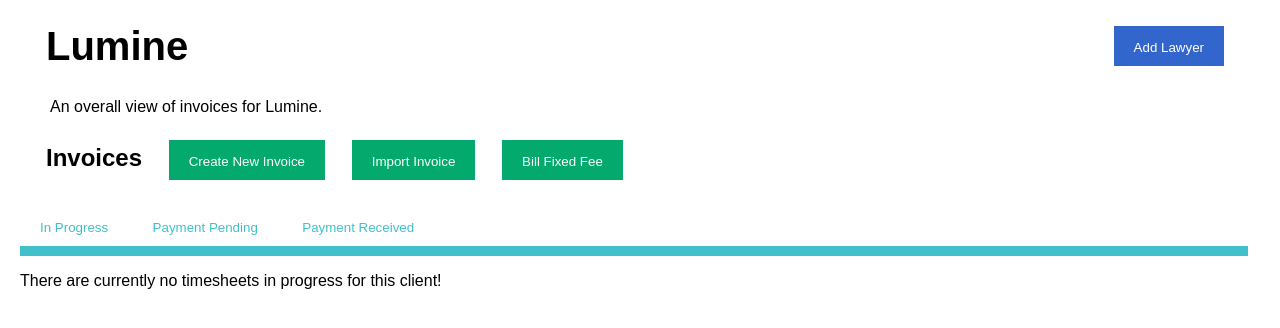
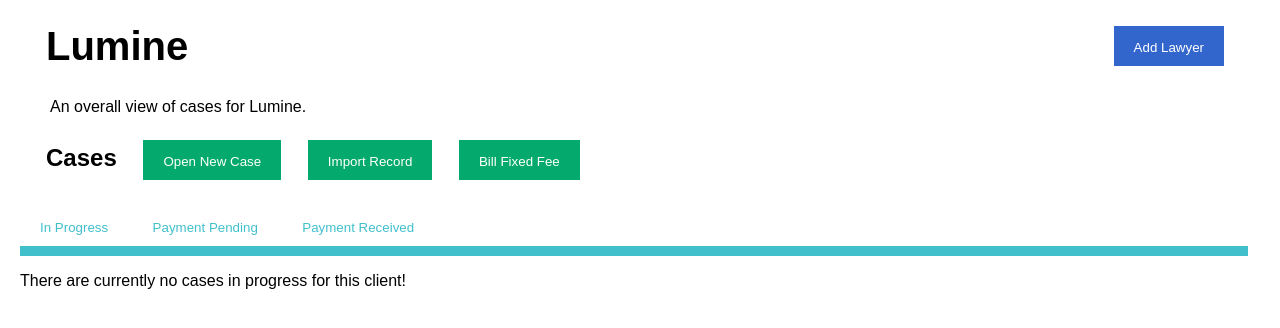
Before and after one commit to laurenlim2112/SMU-Hackathon, a Flask app: page /clients/2 in a window 1280 px wide. Shown: the part 100-428 px from the top of the page. Run offline with Flask 3, Linux system fonts and the light colour scheme; a user stored in the database is signed in; data comes from the database, SQL or seed files in the repository; both versions use the stored data as it was after the commit; data that the repository does not hold is empty.

Commit message:
Minor layout updates

```diff
--- a/app.py
+++ b/app.py
@@ -23,7 +23,6 @@ def home():
     user = cursor.execute("SELECT name FROM users WHERE id = ?", [id]).fetchone()
     name = user["name"]
     clients = []
-
     rows = cursor.execute("SELECT * FROM users_clients WHERE user_id = ?", [id]).fetchall()
     tasks = cursor.execute("SELECT * FROM users_clients WHERE user_id = ?", [id]).fetchall()
     for row in rows:
@@ -186,14 +185,14 @@ def client(id):
         for row in payment_pending_rows:
             payment_pending_timesheet = {}
             payment_pending_timesheet["id"] = row["id"]
-            payment_pending_timesheet["created"] = row["created"]
+            payment_pending_timesheet["invoice_generated"] = row["invoice_generated"]
             payment_pending_timesheets.append(payment_pending_timesheet)
         payment_received_rows = cursor.execute("SELECT * FROM timesheets WHERE client_id = ? AND status = 3", [client_info["id"]]).fetchall()
         payment_received_timesheets = []
         for row in payment_received_rows:
             payment_received_timesheet = {}
             payment_received_timesheet["id"] = row["id"]
-            payment_received_timesheet["created"] = row["created"]
+            payment_received_timesheet["invoice_paid"] = row["invoice_paid"]
             payment_received_timesheets.append(payment_received_timesheet)
         lawyer_rows = cursor.execute("SELECT * FROM users WHERE firm = ?", [user_firm]).fetchall()
         lawyers = []
@@ -221,7 +220,7 @@ def client(id):
     else:
         return redirect(url_for("home"))
 
-@app.route("/invoices/<id>", methods=["GET"])
+@app.route("/cases/<id>", methods=["GET"])
 @login_required
 def timesheet(id):
     connection = sqlite3.connect("database.db")
@@ -262,13 +261,21 @@ def timesheet(id):
             fixed_fee["description"] = cursor.execute("SELECT * FROM fixed_fees WHERE id = ?", [fee_type]).fetchone()["description"]
             fixed_fee["amount"] = fixed_row["amount"]
             fixed_fees.append(fixed_fee)
+        invoice_total = 0
+        if tasks_total:
+            invoice_total += tasks_total
+        if d_total:
+            invoice_total += d_total
+        if fixed_total:
+            invoice_total += fixed_total
         connection.close()
         return render_template("timesheet.html", timesheet=timesheet, client=client, tasks=tasks,
                                disbursements=disbursements,
                                fixed_fees=fixed_fees,
                                tasks_total=tasks_total,
                                d_total=d_total,
-                               fixed_total=fixed_total)
+                               fixed_total=fixed_total,
+                               invoice_total=invoice_total)
     else:
         return redirect(url_for("home"))
 
@@ -438,9 +445,10 @@ def export(id):
     client_id = cursor.execute("SELECT * FROM timesheets WHERE id = ?", [id]).fetchone()["client_id"]
     rel = cursor.execute("SELECT * FROM users_clients WHERE user_id = ? AND client_id = ?", [user_id, client_id]).fetchall()
     if len(rel) != 0:
+        date = datetime.datetime.now().strftime("%d-%m-%Y")
         filename = request.form.get("filename")
         file = filename + ".xlsx"
-        cursor.execute("UPDATE timesheets SET status = 2 WHERE id = ?", [id])
+        cursor.execute("UPDATE timesheets SET status = 2, invoice_generated = ? WHERE id = ?", [date, id])
         in_progress = cursor.execute("SELECT in_progress FROM clients WHERE id = ?", [client_id]).fetchone()["in_progress"] - 1
         payment_pending = cursor.execute("SELECT payment_pending FROM clients WHERE id = ?", [client_id]).fetchone()["payment_pending"] + 1
         cursor.execute("UPDATE clients SET in_progress = ?, payment_pending = ? WHERE id = ?", [in_progress, payment_pending, client_id])
@@ -473,7 +481,8 @@ def approve(id):
     client_id = cursor.execute("SELECT * FROM timesheets WHERE id = ?", [id]).fetchone()["client_id"]
     rel = cursor.execute("SELECT * FROM users_clients WHERE user_id = ? AND client_id = ?", [user_id, client_id]).fetchall()
     if len(rel) != 0:
-        cursor.execute("UPDATE timesheets SET status = 3 WHERE id = ?", [id])
+        date = datetime.datetime.now().strftime("%d-%m-%Y")
+        cursor.execute("UPDATE timesheets SET status = 3, invoice_paid = ? WHERE id = ?", [date, id])
         payment_pending = cursor.execute("SELECT payment_pending FROM clients WHERE id = ?", [client_id]).fetchone()["payment_pending"] - 1
         payment_received = cursor.execute("SELECT payment_received FROM clients WHERE id = ?", [client_id]).fetchone()["payment_received"] + 1
         cursor.execute("UPDATE clients SET payment_pending = ?, payment_received = ? WHERE id = ?", [payment_pending, payment_received, client_id])
--- a/templates/client.html
+++ b/templates/client.html
@@ -18,16 +18,16 @@
         </span>
     </div>
 
-    <p class="tagline"> An overall view of invoices for {{ client["name"] }}. </p>
+    <p class="tagline"> An overall view of cases for {{ client["name"] }}. </p>
 
     <h2 class="container">
-        Invoices
+        Cases
         <span>
             <button type="button" class="option-button successbtn" id="addNewTimesheetModalOpen" style="margin-left: 20px;">
-                Create New Invoice
+                Open New Case
             </button>
             <button type="button" class="option-button successbtn" data-bs-toggle="modal" id="importExcelModalOpen">
-                Import Invoice
+                Import Record
             </button>
             <button type="button" class="option-button successbtn" id="billFixedFeeModalOpen">
                 Bill Fixed Fee
@@ -45,12 +45,12 @@
             {% for timesheet in in_progress_timesheets %}
                 <a href="{{ url_for('timesheet', id=timesheet['id']) }}" class="stretched-link">
                     <div class="invoice-card">
-                        <b>Invoice in progress created on {{ timesheet["created"] }}</b>
+                        <b>Case in progress opened on {{ timesheet["created"] }}</b>
                     </div>
                 </a>
             {% endfor %}
         {% else %}
-            <p>There are currently no timesheets in progress for this client!</p>
+            <p>There are currently no cases in progress for this client!</p>
         {% endif %}
     </div>
 
@@ -60,7 +60,7 @@
             {% for timesheet in payment_pending_timesheets %}
                 <a href="{{ url_for('timesheet', id=timesheet['id']) }}" class="stretched-link">
                     <div class="card">
-                        <b>Invoice awaiting payment created on {{ timesheet["created"] }}</b>
+                        <b>Invoice awaiting payment created on {{ timesheet["invoice_generated"] }}</b>
                     </div>
                 </a>
             {% endfor %}
@@ -75,12 +75,12 @@
             {% for timesheet in payment_received_timesheets %}
                 <a href="{{ url_for('timesheet', id=timesheet['id']) }}" class="stretched-link">
                     <div class="card">
-                        <b>Invoice marked as paid created on {{ timesheet["created"] }}</b>
+                        <b>Invoice paid on {{ timesheet["invoice_paid"] }}</b>
                     </div>
                 </a>
             {% endfor %}
         {% else %}
-            <p>There are currently no invoices marked as paid by this client!</p>
+            <p>There are currently no invoices paid by this client!</p>
         {% endif %}
     </div>
 
@@ -88,10 +88,10 @@
         <div class="modal short-modal" id="addNewTimesheetModal">
             <form id="addtimesheetform" action="{{ url_for('addtimesheet', id=client['id']) }}" method="post" class="modal-form">
                 <div class="modal-header">
-                    <p class="modal-title">Create new invoice <span class="modal-close addNewTimesheetModalClose">&times;</span></p>
+                    <p class="modal-title">Open new case <span class="modal-close addNewTimesheetModalClose">&times;</span></p>
                 </div>
                 <div class="modal-content">
-                    You are about to create a new invoice for {{ client["name"] }}.
+                    You are about to open a new case for {{ client["name"] }}.
                     <button type="submit" class="form-button successbtn addNewTimesheetModalClose" id="confirm-create">Create</button>
                 </div>
             </form>
@@ -137,7 +137,7 @@
         <div class="modal" id="importExcelModal">
             <form id="importform" action="{{ url_for('import_excel', id=client['id']) }}" method="post" enctype=multipart/form-data class="modal-form">
                 <div class="modal-header">
-                    <p class="modal-title">Import new Excel invoice <span class="modal-close importExcelModalClose">&times;</span></p>
+                    <p class="modal-title">Import new Excel file <span class="modal-close importExcelModalClose">&times;</span></p>
                 </div>
                 <div class="modal-content">
                     <input class="partialforminput" type="file" id="file" name="file" accept=".csv, application/vnd.openxmlformats-officedocument.spreadsheetml.sheet, application/vnd.ms-excel" />
```
Also changed, not shown: static/styles.css (+24 -23 lines), templates/timesheet.html (+25 -12 lines), database.db.
